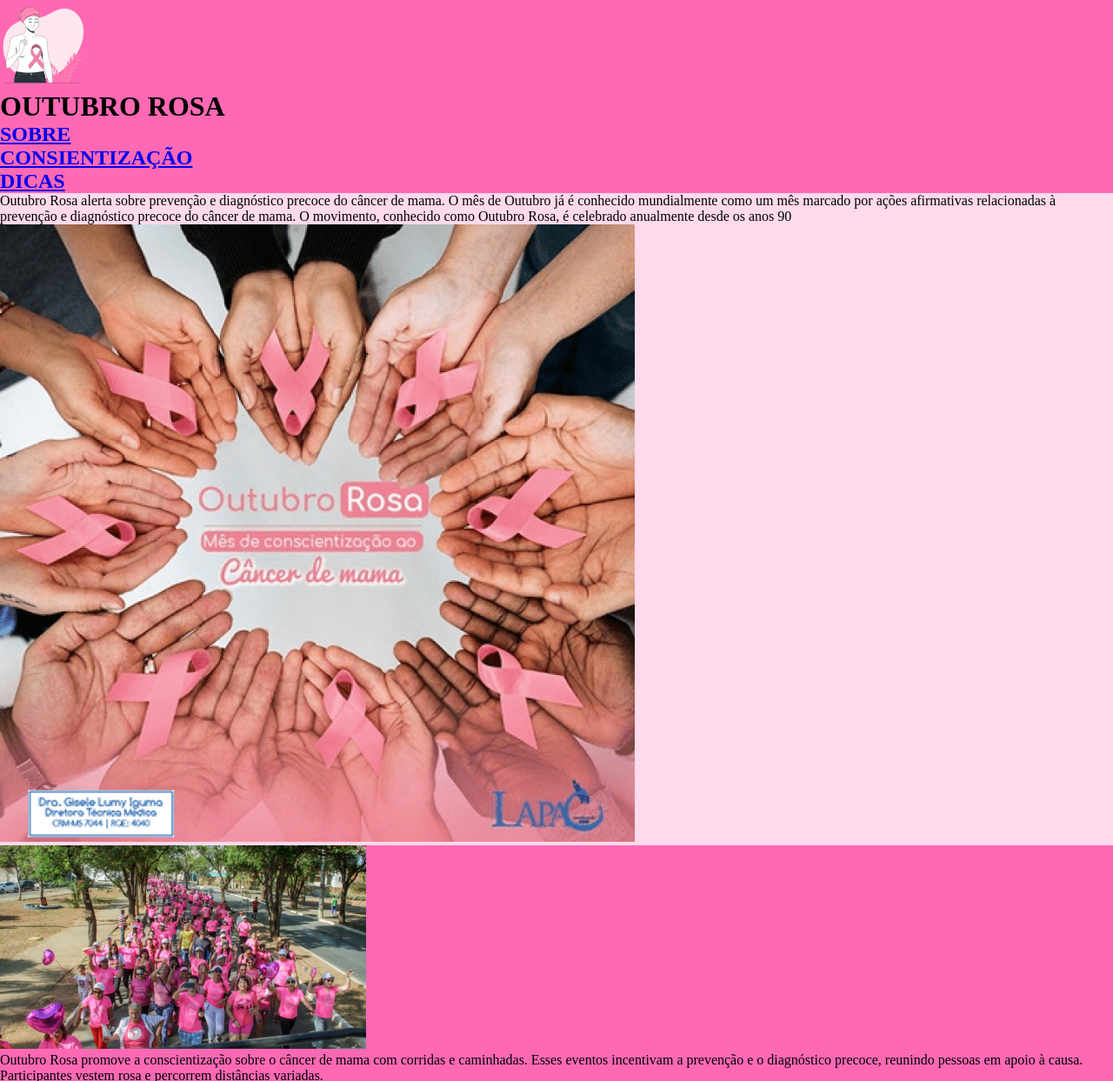
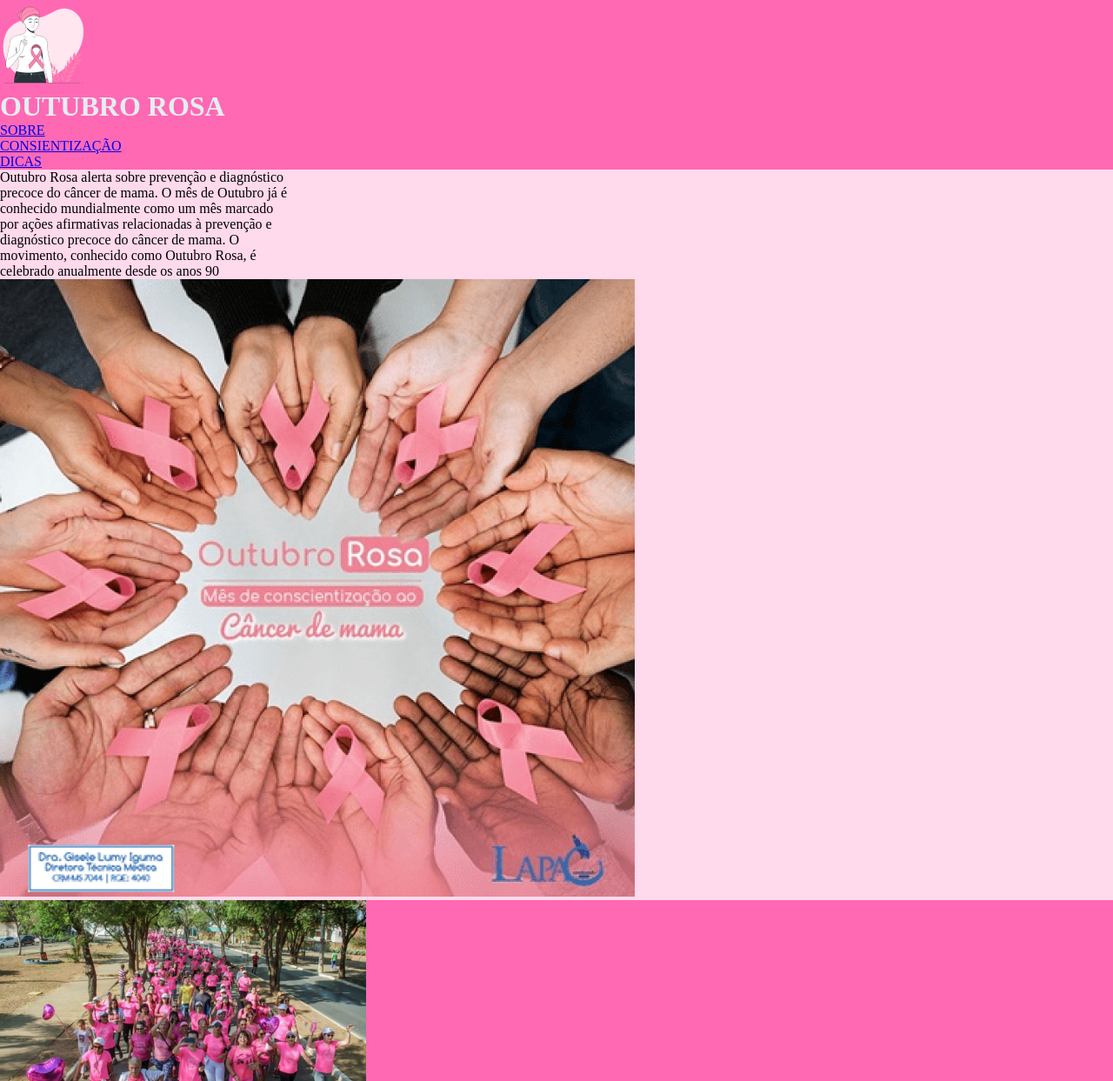
Before and after one commit to pliniogoncalves/vnw-desafio-outubro-rosa, a plain HTML site: page index.html in a window 1280 px wide. Shown: the top 1243 px of the page at 87% size. Drawn offline with Linux system fonts and the light colour scheme.

Commit message:
estutura html

```diff
--- a/index.html
+++ b/index.html
@@ -16,21 +16,17 @@
         <h1>OUTUBRO ROSA</h1>
 
         <nav>
-            <a href="#">
-                <h2>SOBRE</h2>
-            </a>
-            <a href="#">
-                <h2>CONSIENTIZAÇÃO</h2>
-            </a>
-            <a href="#">
-                <h2>DICAS</h2>
-            </a>
+            <ul>
+                <li><a href="#">SOBRE</a></li>
+                <li><a href="#">CONSIENTIZAÇÃO</a></li>
+                <li><a href="#">DICAS</a></li>
+            </ul>
         </nav>
     </header>
     <main>
         <section id="primeiro">
             <p>
-                Outubro Rosa alerta sobre prevenção e diagnóstico precoce do câncer de mama. O mês de Outubro já é conhecido mundialmente como um mês marcado por ações afirmativas relacionadas à prevenção e diagnóstico precoce do câncer de mama. O movimento, conhecido como Outubro Rosa, é celebrado anualmente desde os anos 90
+                Outubro Rosa alerta sobre prevenção e diagnóstico<br> precoce do câncer de mama. O mês de Outubro já é<br> conhecido mundialmente como um mês marcado<br> por ações afirmativas relacionadas à prevenção e<br> diagnóstico precoce do câncer de mama. O<br> movimento, conhecido como Outubro Rosa, é<br> celebrado anualmente desde os anos 90
             </p>
 
             <figure>
@@ -44,7 +40,7 @@
             </figure>
 
             <p>
-                Outubro Rosa promove a conscientização sobre o câncer de mama com corridas e caminhadas. Esses eventos incentivam a prevenção e o diagnóstico precoce, reunindo pessoas em apoio à causa. Participantes vestem rosa e percorrem distâncias variadas.
+                Outubro Rosa promove a conscientização sobre o câncer<br> de mama com corridas e caminhadas. Esses eventos<br> incentivam a prevenção e o diagnóstico precoce, reunindo<br> pessoas em apoio à causa. Participantes vestem rosa e<br> percorrem distâncias variadas.
             </p>
         </section>
 
@@ -73,9 +69,9 @@
         </section>
         <section>
             <p>
-                Nome do Aluno: Plinio Gonçalves
-                Nome do(a) Instrutor(a): Vinicius Bispo
-                Nome do(a) Facilitador(a): Marina Gomes
+                Nome do Aluno: Plinio Gonçalves<br>
+                Nome do(a) Instrutor(a): Vinicius Bispo<br>
+                Nome do(a) Facilitador(a): Marina Gomes<br>
                 Layout criado para fins de estudos na escola vai na web
             </p>
         </section>
--- a/style.css
+++ b/style.css
@@ -4,17 +4,23 @@
     box-sizing: border-box;
 }
 
+body p{
+    white-space: normal;
+}
+
 header{
     background-color: rgba(255, 105, 180, 1);
+    color: rgba(228, 238, 241, 1);
 }
 
 main section#primeiro{
     background-color: rgba(255, 217, 236, 1);
-
+    color: rgba(0, 0, 0, 1);
 }
 
 section.segundo{
     background-color: rgba(255, 105, 180, 1);
+    color: rgba(228, 238, 241, 1);
 }
 section.terceiro{
     background-color: rgba(255, 217, 236, 1);
@@ -22,4 +28,5 @@ section.terceiro{
 
 footer{
     background-color: rgba(255, 105, 180, 1);
+    color: rgba(228, 238, 241, 1);
 }
```
